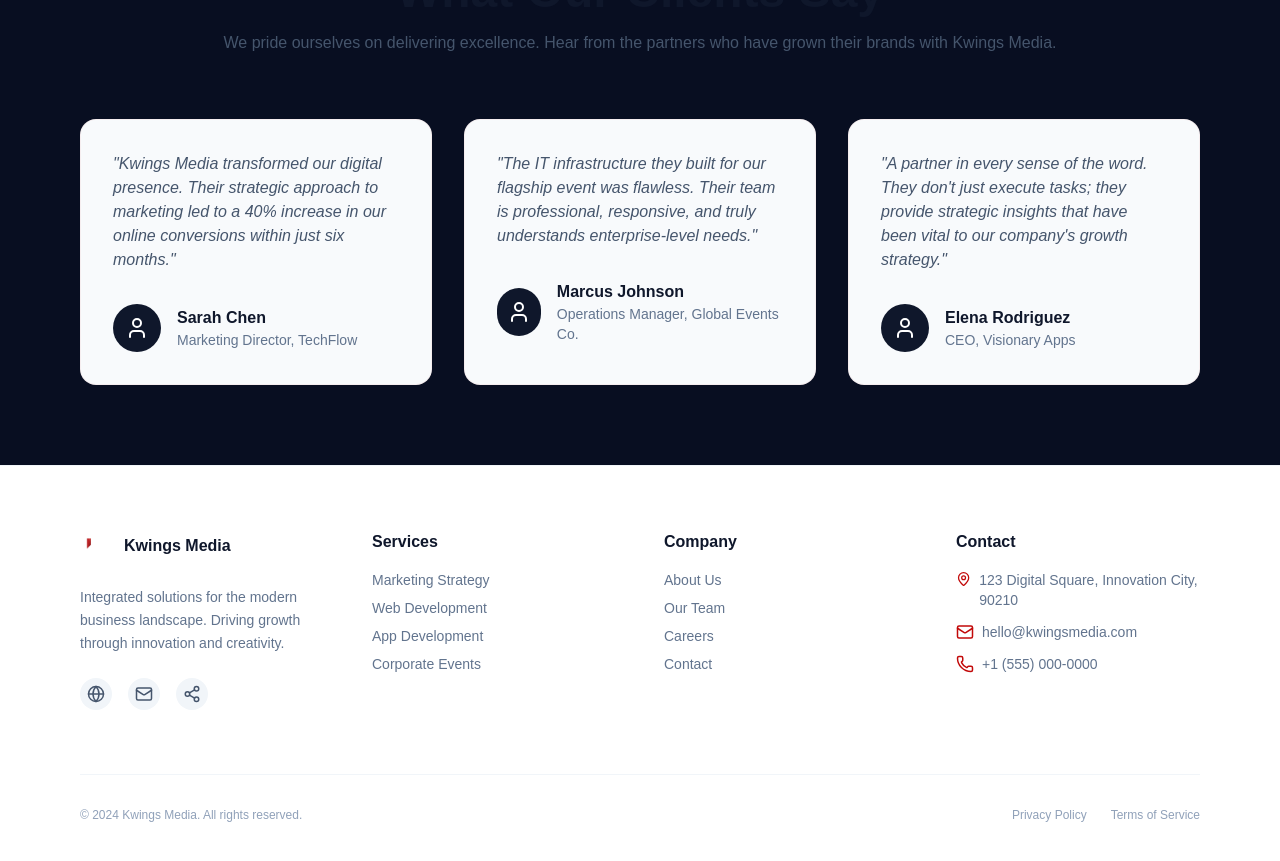
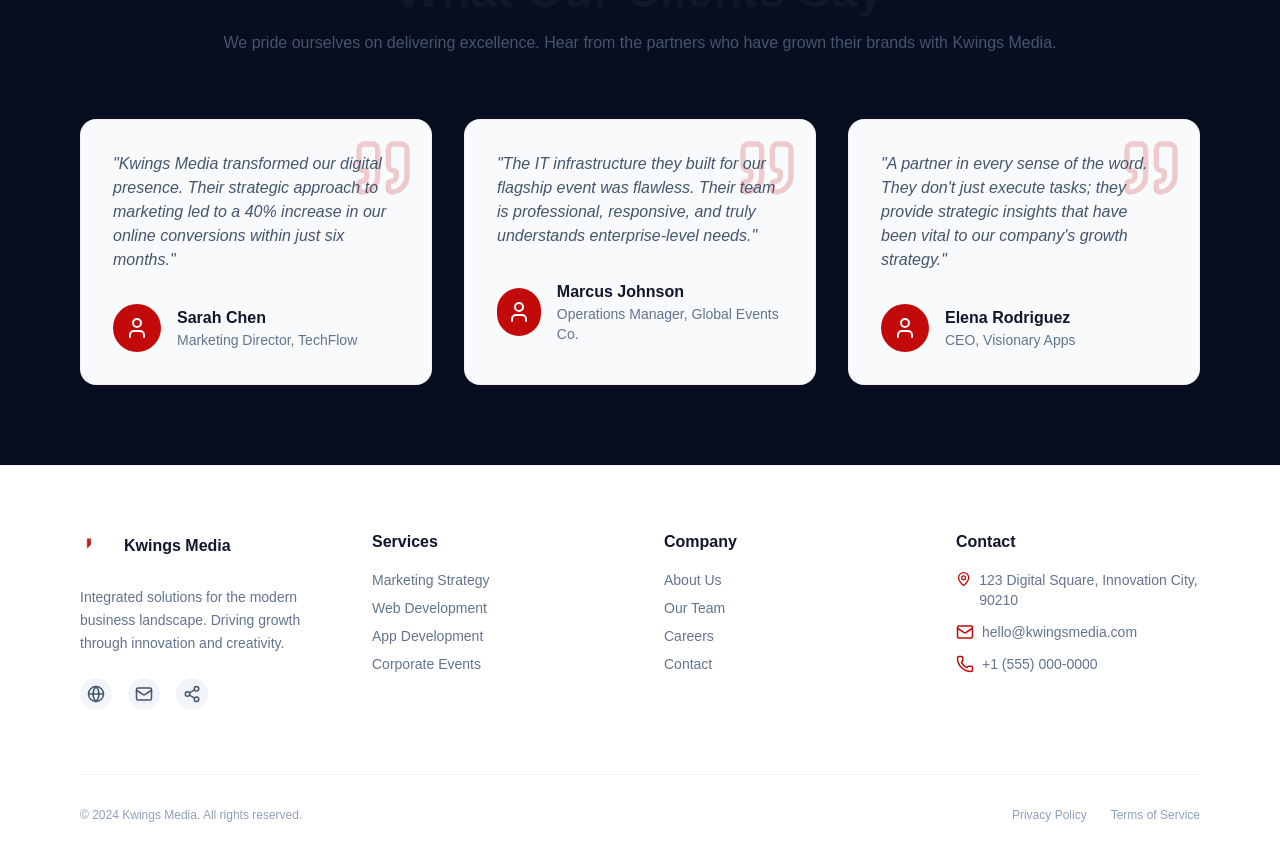
Before and after one commit to Rukshan2000/kwingmedia-v1, a Next.js app: page /contact in a window 1280 px wide. Shown: the part 1420-2281 px from the top of the page. Built offline with nearby package versions, Linux system fonts and the light colour scheme.

Commit message:
feat: update ContactTestimonials to include icons and change variant to default

```diff
--- a/src/components/contact/ContactTestimonials.tsx
+++ b/src/components/contact/ContactTestimonials.tsx
@@ -29,11 +29,13 @@ export default function ContactTestimonials() {
     <Testimonials
       title="What Our Clients Say"
       subtitle="We pride ourselves on delivering excellence. Hear from the partners who have grown their brands with Kwings Media."
-      testimonials={testimonials}
-      variant="contact"
+      testimonials={testimonials.map((t) => ({
+        ...t,
+        hasIcon: true,
+      }))}
+      variant="default"
       columns={3}
       backgroundColor="bg-slate-900/50"
-      showQuoteIcon={true}
     />
   );
 }
```
